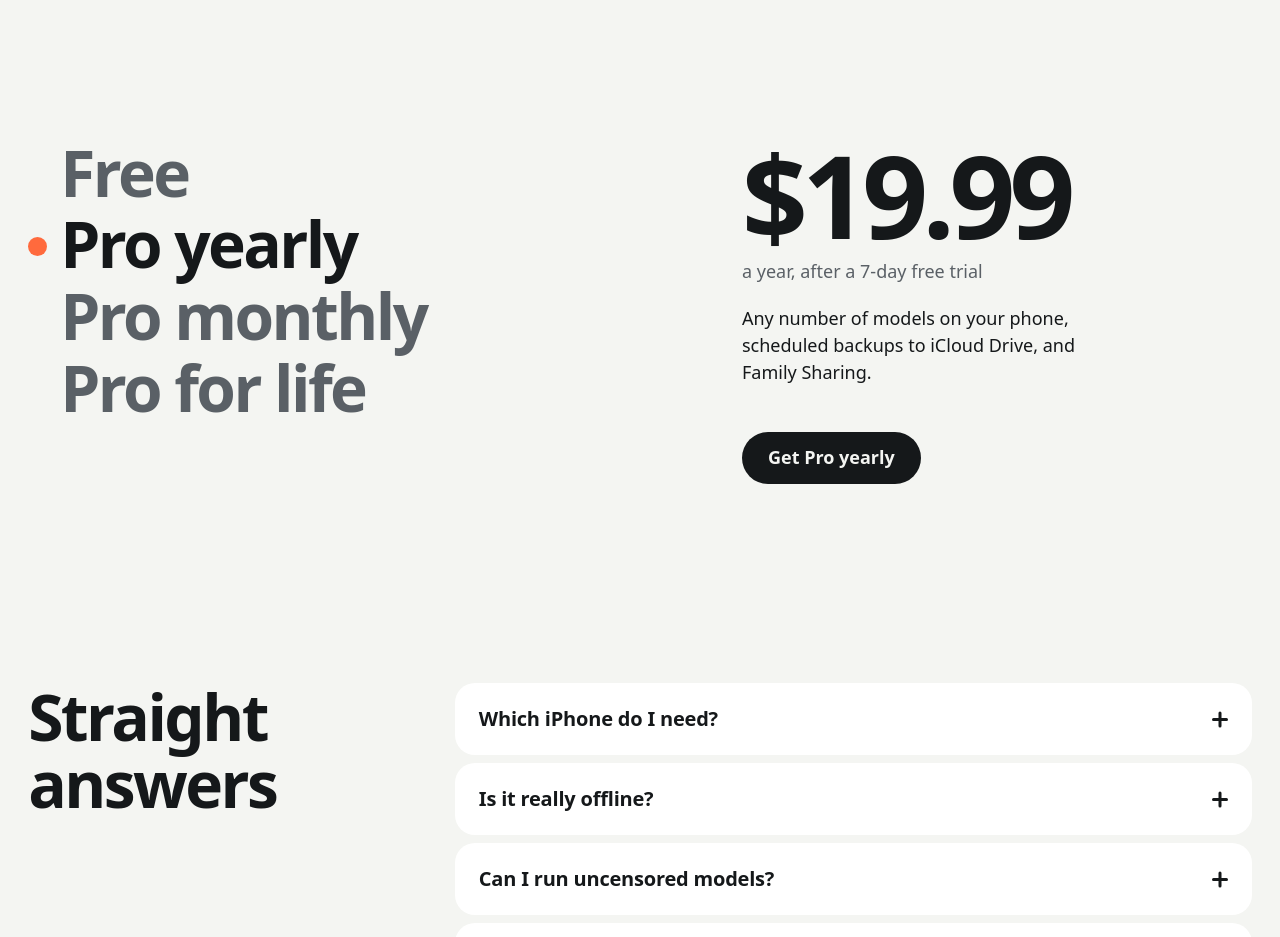
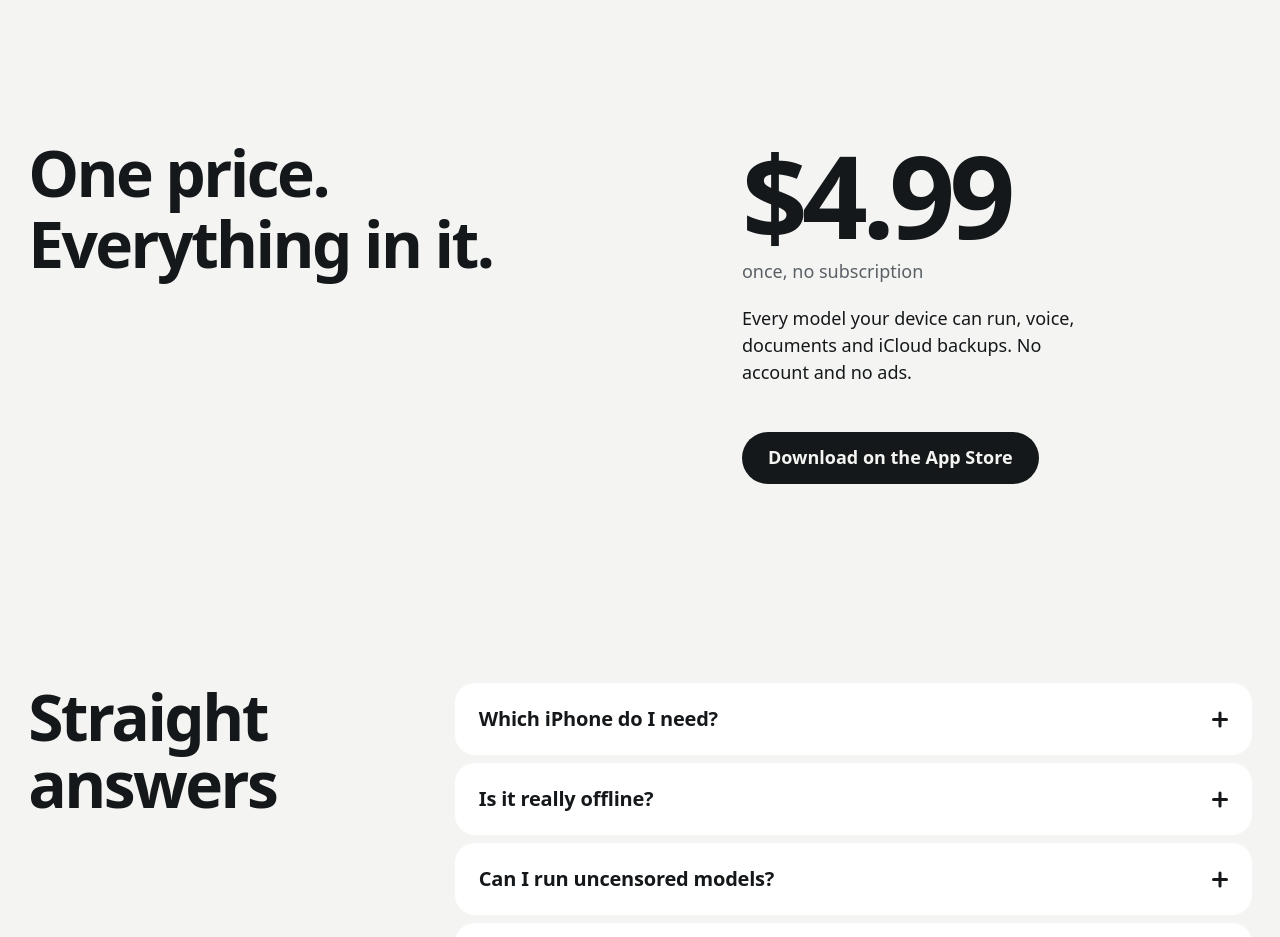
Before and after one commit to snrgwa-bot/QUIET-Ai, a plain HTML site: page index.html in a window 1280 px wide. Shown: the part 7580-8517 px from the top of the page. Drawn offline with Linux system fonts and the light colour scheme.

Commit message:
Pricing: one price, $4.99 once (plan picker removed); support FAQ to match
Co-Authored-By: Claude Fable 5.2 <noreply@anthropic.com>

```diff
--- a/index.html
+++ b/index.html
@@ -10,7 +10,7 @@
   <meta property="og:image" content="https://snrgwa-bot.github.io/QUIET-Ai/assets/models.webp">
   <link rel="canonical" href="https://snrgwa-bot.github.io/QUIET-Ai/">
   <link rel="icon" href="assets/icon.png">
-  <link rel="stylesheet" href="style.css?v=6">
+  <link rel="stylesheet" href="style.css?v=7">
   <script>document.documentElement.classList.add('js')</script>
 </head>
 <body>
@@ -205,17 +205,14 @@
     <section class="sec" id="pricing">
       <div class="wrap">
         <div class="price-grid">
-          <div class="plans-names" role="tablist" aria-label="Plans" data-rise>
-            <button class="pname" role="tab" aria-selected="false" data-plan="free">Free</button>
-            <button class="pname" role="tab" aria-selected="true" data-plan="year">Pro yearly</button>
-            <button class="pname" role="tab" aria-selected="false" data-plan="month">Pro monthly</button>
-            <button class="pname" role="tab" aria-selected="false" data-plan="life">Pro for life</button>
+          <div class="plans-names" data-rise>
+            <h2 class="pname" style="cursor:default;color:var(--ink);padding-left:0">One price.<br>Everything in it.</h2>
           </div>
-          <div class="pstage" id="pstage" data-rise style="--i:1">
-            <div class="fig" id="pFig">$19.99</div>
-            <p class="per" id="pPer">a year, after a 7-day free trial</p>
-            <p class="inc" id="pInc">Any number of models on your phone, scheduled backups to iCloud Drive, and Family Sharing.</p>
-            <a class="btn" id="pBtn" href="https://apps.apple.com/app/id6811693842">Get Pro yearly</a>
+          <div class="pstage" data-rise style="--i:1">
+            <div class="fig">$4.99</div>
+            <p class="per">once, no subscription</p>
+            <p class="inc">Every model your device can run, voice, documents and iCloud backups. No account and no ads.</p>
+            <a class="btn" href="https://apps.apple.com/app/id6811693842">Download on the App Store</a>
           </div>
         </div>
       </div>
@@ -309,23 +306,6 @@
     });
     render();
 
-    // pricing: one stage, the selected plan's figure
-    var plans = {
-      free: ['$0', 'for as long as you like', 'One downloaded model at a time, unlimited chats, every chat feature, Face ID lock and exports.', 'Download free'],
-      year: ['$19.99', 'a year, after a 7-day free trial', 'Any number of models on your phone, scheduled backups to iCloud Drive, and Family Sharing.', 'Get Pro yearly'],
-      month: ['$2.99', 'a month', 'Everything in Pro, billed monthly. Cancel any time in your iPhone Settings.', 'Get Pro monthly'],
-      life: ['$29.99', 'once, no subscription', 'Everything in Pro, for good. One payment, Family Sharing included.', 'Get Pro for life']
-    };
-    var stage = document.getElementById('pstage'), tabs = [].slice.call(document.querySelectorAll('.pname'));
-    function pick(b) {
-      tabs.forEach(function (t) { t.setAttribute('aria-selected', t === b); });
-      var p = plans[b.dataset.plan];
-      document.getElementById('pFig').textContent = p[0]; document.getElementById('pPer').textContent = p[1];
-      document.getElementById('pInc').textContent = p[2]; document.getElementById('pBtn').textContent = p[3];
-      stage.classList.remove('swap'); void stage.offsetWidth; stage.classList.add('swap');
-    }
-    tabs.forEach(function (b) { b.addEventListener('click', function () { pick(b); }); b.addEventListener('focus', function () { pick(b); }); });
-
     // entrances
     var els = [].slice.call(document.querySelectorAll('[data-rise]'));
     if (!('IntersectionObserver' in window)) { els.forEach(function (e) { e.classList.add('in'); }); return; }
--- a/style.css
+++ b/style.css
@@ -168,7 +168,7 @@ header.site { position: sticky; top: 0; z-index: 30; background: var(--bg); }
 .price-grid { display: grid; grid-template-columns: 6fr 1fr 5fr; align-items: start; }
 .plans-names { display: flex; flex-direction: column; align-items: flex-start; }
 .pname { font: inherit; font-size: var(--big); font-weight: 700; letter-spacing: -0.04em; line-height: 1.12; background: none; border: 0; color: var(--mute); cursor: pointer; padding: 0 0 0 .5em; position: relative; text-align: left; transition: color .2s ease, transform .2s var(--ease); }
-.pname:hover { color: var(--ink); transform: translateX(4px); }
+.pname:hover { color: var(--ink); }
 .pname[aria-selected="true"] { color: var(--ink); }
 .pname[aria-selected="true"]::before { content: ""; position: absolute; left: 0; top: .45em; width: .3em; height: .3em; border-radius: 50%; background: var(--accent); }
 .pstage { grid-column: 3; min-height: 380px; }
```
Also changed, not shown: support.html (+3 -3 lines).
